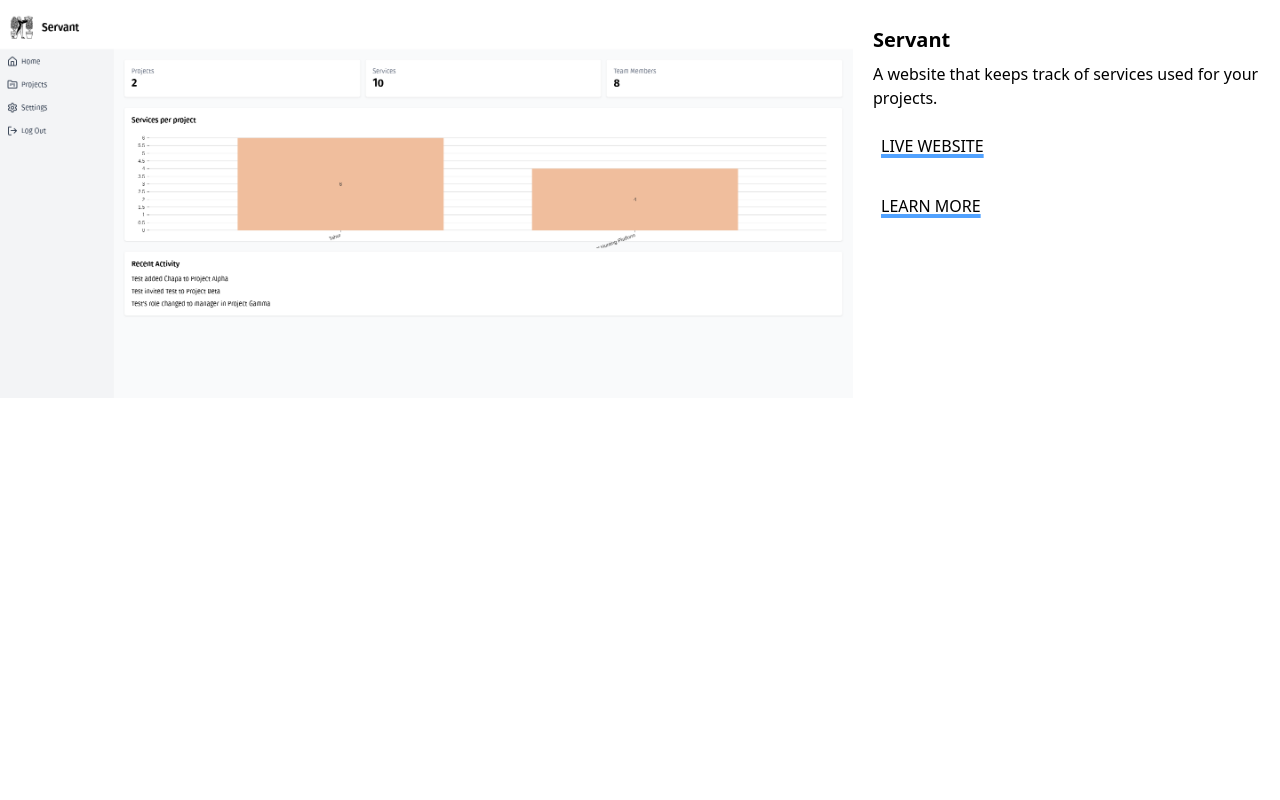
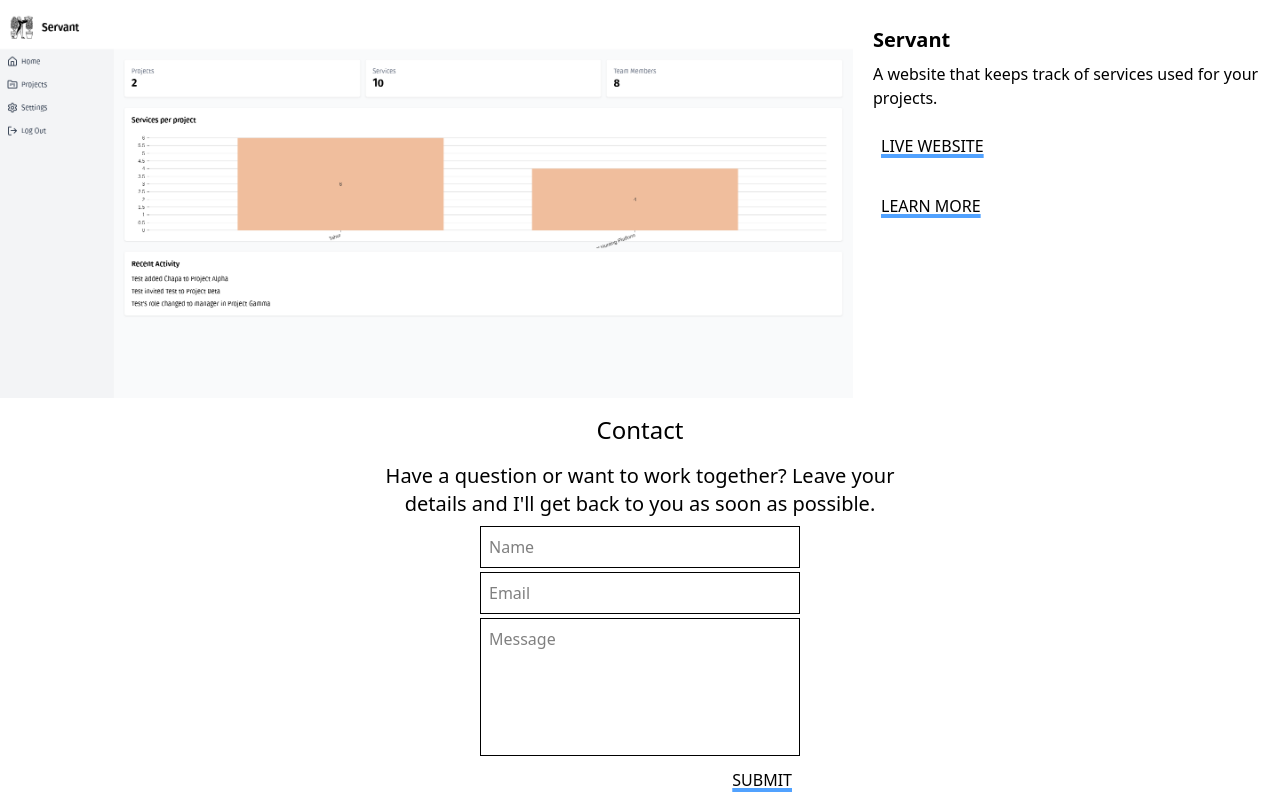
Before and after one commit to Yoni190/portfolio, a React (Vite) app: page / in a window 1280 px wide. Shown: the part 600-1400 px from the top of the page. Before the commit the page ends 998 px from the top, so only its background shows below. Built offline with nearby package versions, Linux system fonts and the light colour scheme.

Commit message:
Create contact section

```diff
--- a/src/App.jsx
+++ b/src/App.jsx
@@ -1,4 +1,5 @@
 import About from "./components/About"
+import Contact from "./components/Contact"
 import Hero from "./components/Hero"
 import Navbar from "./components/Navbar"
 import Projects from "./components/Projects"
@@ -11,6 +12,7 @@ function App() {
       <Navbar />
       <About />
       <Projects />
+      <Contact />
     </>
   )
 }
--- /dev/null
+++ b/src/components/Contact.jsx
@@ -0,0 +1,39 @@
+import React from 'react'
+
+const Contact = () => {
+  return (
+    <div className='mt-4'>
+        <h2 className='text-2xl text-center'>Contact</h2>
+        <p className='text-center text-xl mt-4'>Have a question or want to work together? Leave your <br />details and I'll get back to you as soon as possible.</p>
+
+        <form action="" className='flex flex-col w-1/4 mx-auto gap-1 mt-2'>
+            <input
+                type="text"
+                name="name"
+                id="name"
+                placeholder='Name'
+                className='border p-2'/>
+            <input
+                type="email"
+                name="email"
+                id="email"
+                placeholder='Email'
+                className='border p-2'/>
+            <textarea
+                name="message"
+                id="message"
+                placeholder='Message'
+                className='border p-2 resize-none'
+                rows="5">
+            </textarea>
+
+
+            <div className='flex justify-end'>
+                <a href="#" target='_blank' className='underline decoration-blue-400 decoration-4 hover:bg-blue-400 hover:text-white transition duration-500 w-fit p-2'>SUBMIT</a>
+            </div>
+        </form>
+    </div>
+  )
+}
+
+export default Contact
```
